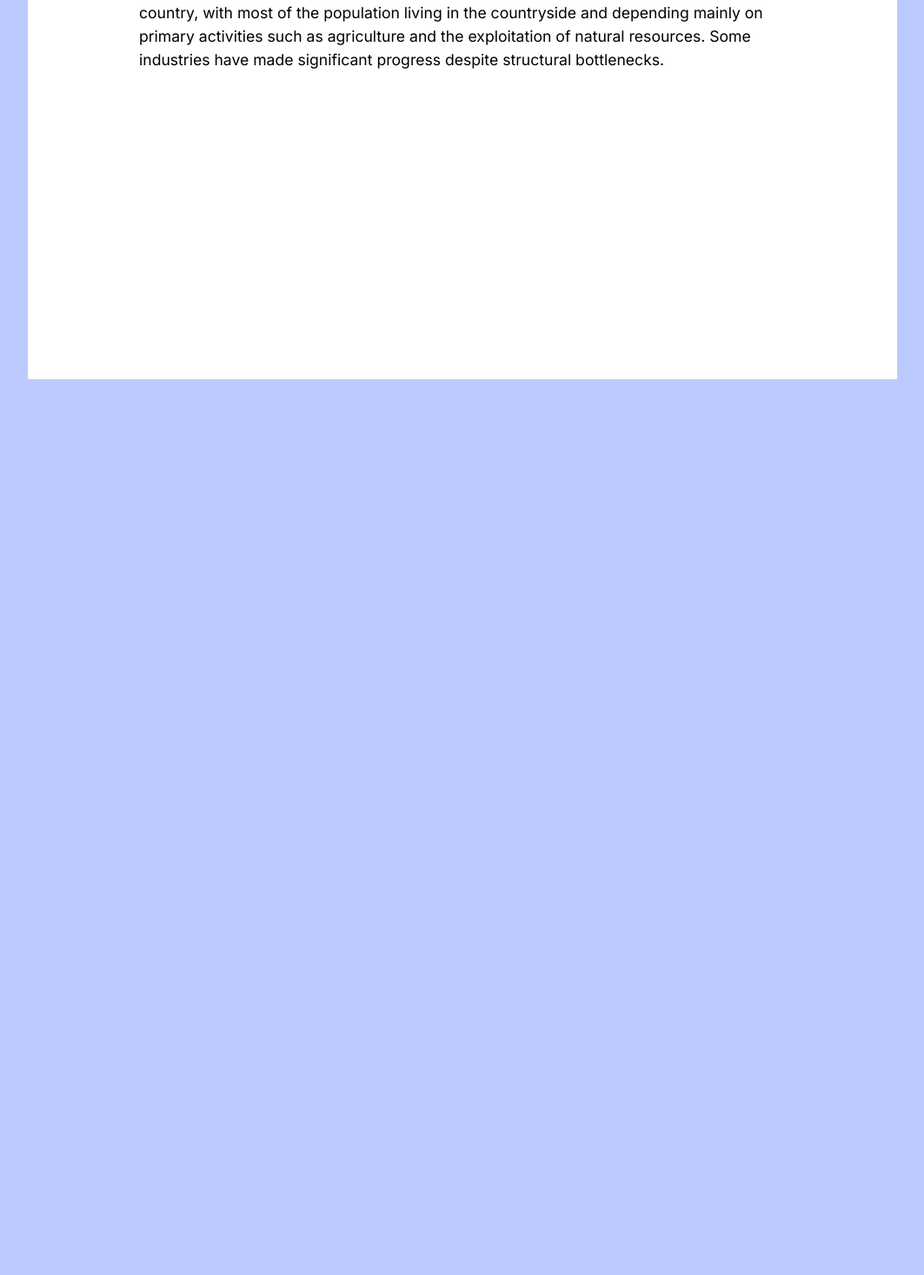
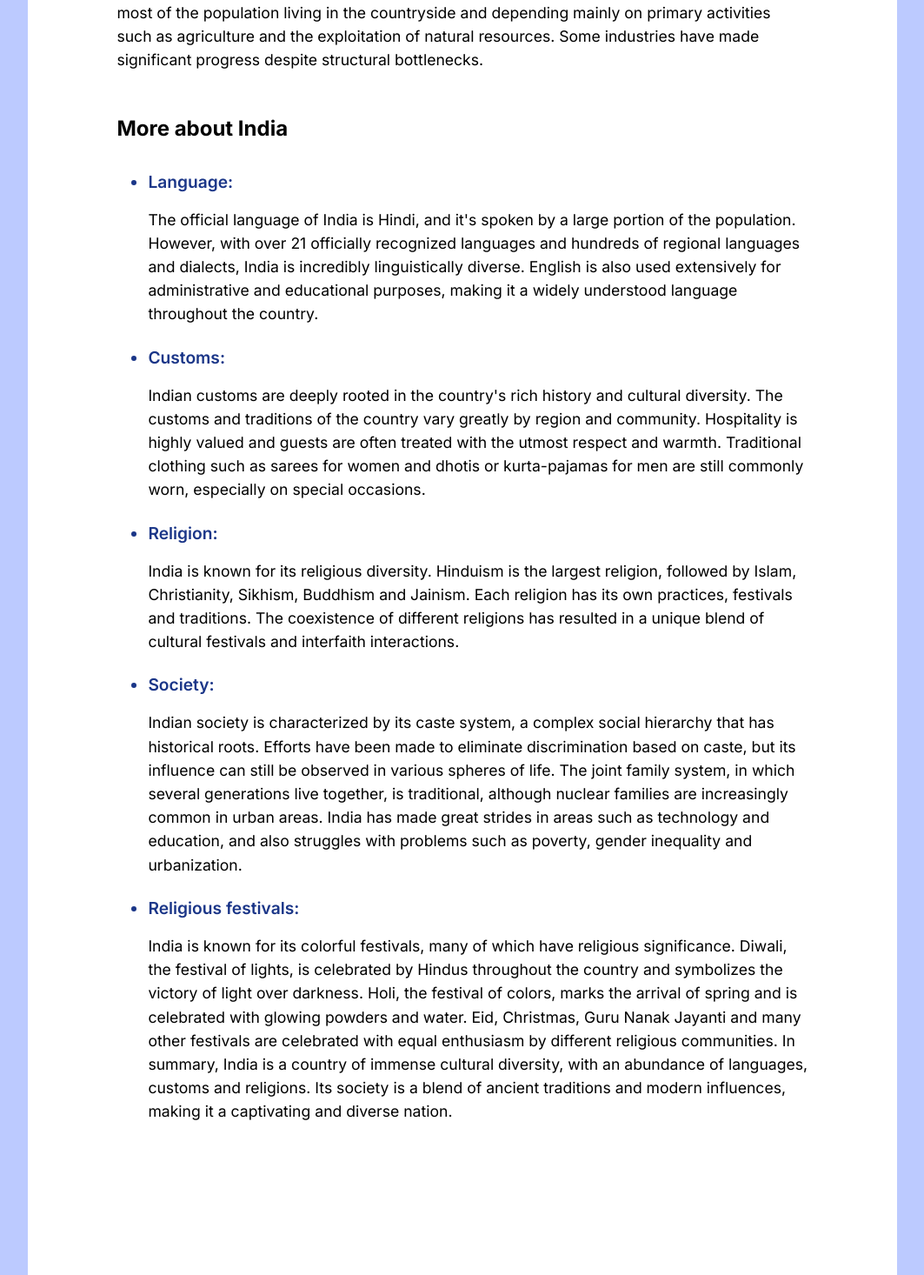
Before and after one commit to ma-vick/india-ceifair, a React (Vite) app: page /india in a window 1280 px wide. Shown: the part 364-1830 px from the top of the page at 87% size, without its empty margins (108-1171 px from the left). Before the commit the page ends 800 px from the top, so only its background shows below. Built offline with nearby package versions, Linux system fonts and the light colour scheme; a web font is replaced by a local one.

Commit message:
finish India page

```diff
--- a/src/components/MainContainer/MainContainer.css
+++ b/src/components/MainContainer/MainContainer.css
@@ -3,17 +3,17 @@
   min-height: 100vh;
   background-color: white;
   max-width: 1000px;
-    padding: 120px 10% 5%;
+  padding: 120px 8% 12%;
 }
 
 h1 {
   margin: 20px 0 30px;
   font-size: 1.8rem;
-    color: #1B3688;
+  color: #1b3688;
 }
 
 h2 {
-    margin: 18px 0;
+  margin: 50px 0 0;
 }
 
 p {
@@ -23,12 +23,15 @@ p {
 }
 
 ul {
-    padding: 0 45px;
+  padding: 0 0 0 36px;
   margin: 35px 0;
 }
 
 li {
   margin: 18px 0;
+  color: #1b3688;
+  font-weight: 600;
+  font-size: 1.2rem;
 }
 
 a {
@@ -39,11 +42,29 @@ a {
 }
 
 a:hover {
-    color: #1B3688;
+  color: #1b3688;
 }
 
-@media (max-width: 1200px){
+@media (max-width: 1200px) {
   p {
     font-size: 1rem;
   }
 }
+
+@media (max-width: 780px) {
+    h1 {
+        font-size: 1.4rem;
+    }
+
+    h2 {
+        font-size: 1.2rem;
+    }
+
+    li {
+        font-size: 1rem;
+    }
+
+  p {
+    font-size: 0.8rem;
+  }
+}
--- a/src/pages/CeiFair/CeiFair.jsx
+++ b/src/pages/CeiFair/CeiFair.jsx
@@ -5,21 +5,38 @@ function CeiFair() {
   const content = (
     <section>
       <h1>CEI Fair</h1>
-      <h2>What's CEI?</h2>
+      <h2>What&apos;s CEI?</h2>
       <p>
         State Language Center The Government of Espírito Santo has created the
         State Language Center (CEI) with the aim of giving the students of the
         State Education Network the opportunity to deepen their studies in
         another language (English or Spanish) in order to use it in the
         different situations in which their knowledge is required. For more
-        information about the CEI Fair, visit the website of the <a href="https://sedu.es.gov.br/curso-de-idiomas" target="_blank">State
-        Government of Espirito Santo</a>.
+        information about the CEI Fair, visit the website of the{" "}
+        <a
+          href="https://sedu.es.gov.br/curso-de-idiomas"
+          target="_blank"
+          rel="noreferrer"
+        >
+          State Government of Espirito Santo
+        </a>
+        .
       </p>
-      <h2>And what's CEI Fair?</h2>
-      <p>The CEI Fair is a final event where each class prepares a presentation to show what they have learned and what knowledge they have acquired during the year.</p>
+      <h2>And what&apos;s CEI Fair?</h2>
+      <p>
+        The CEI Fair is a final event where each class prepares a presentation
+        to show what they have learned and what knowledge they have acquired
+        during the year.
+      </p>
       <h2>What will we do at our cei fair?</h2>
-      <p>This year's theme of the cei fair is international relations. That is why we have decided to explore a new culture, and there is no better way to do this than through love.
-      So in our presentation we will visit the <Link to="taj-mahal">Taj Mahal</Link>, one of the world's greatest proofs of love, and right after that we will attend an indian/hindu wedding ceremony.</p>
+      <p>
+        This year&apos;s theme of the cei fair is international relations. That
+        is why we have decided to explore a new culture, and there is no better
+        way to do this than through love. So in our presentation we will visit
+        the <Link to="taj-mahal">Taj Mahal</Link>, one of the world&apos;s
+        greatest proofs of love, and right after that we will attend an
+        indian/hindu wedding ceremony.
+      </p>
     </section>
   );
 
--- a/src/pages/India/India.jsx
+++ b/src/pages/India/India.jsx
@@ -1,11 +1,79 @@
 import MainContainer from "../../components/MainContainer/MainContainer";
 
-export default function India(){
+export default function India() {
   const content = (
     <section>
       <h1>India</h1>
-            <p>India is an Asian country located in the south of the continent, in a region known as the Indian subcontinent. Its capital is the city of New Delhi. India is not only one of the largest countries in the world in terms of area, but also the second most populous, with more than 1.3 billion inhabitants.</p>
-            <p>Considered a developing country and one of the BRICs, India is essentially a rural country, with most of the population living in the countryside and depending mainly on primary activities such as agriculture and the exploitation of natural resources. Some industries have made significant progress despite structural bottlenecks.</p>
+      <p>
+        India is an Asian country located in the south of the continent, in a
+        region known as the Indian subcontinent. Its capital is the city of New
+        Delhi. India is not only one of the largest countries in the world in
+        terms of area, but also the second most populous, with more than 1.3
+        billion inhabitants.
+      </p>
+      <p>
+        Considered a developing country and one of the BRICs, India is
+        essentially a rural country, with most of the population living in the
+        countryside and depending mainly on primary activities such as
+        agriculture and the exploitation of natural resources. Some industries
+        have made significant progress despite structural bottlenecks.
+      </p>
+      <h2>More about India</h2>
+      <ul>
+        <li>Language:</li>
+        <p>
+          The official language of India is Hindi, and it&apos;s spoken by a
+          large portion of the population. However, with over 21 officially
+          recognized languages and hundreds of regional languages and dialects,
+          India is incredibly linguistically diverse. English is also used
+          extensively for administrative and educational purposes, making it a
+          widely understood language throughout the country.
+        </p>
+        <li>Customs:</li>
+        <p>
+          Indian customs are deeply rooted in the country&apos;s rich history
+          and cultural diversity. The customs and traditions of the country vary
+          greatly by region and community. Hospitality is highly valued and
+          guests are often treated with the utmost respect and warmth.
+          Traditional clothing such as sarees for women and dhotis or
+          kurta-pajamas for men are still commonly worn, especially on special
+          occasions.
+        </p>
+        <li>Religion:</li>
+        <p>
+          India is known for its religious diversity. Hinduism is the largest
+          religion, followed by Islam, Christianity, Sikhism, Buddhism and
+          Jainism. Each religion has its own practices, festivals and
+          traditions. The coexistence of different religions has resulted in a
+          unique blend of cultural festivals and interfaith interactions.
+        </p>
+        <li>Society:</li>
+        <p>
+          Indian society is characterized by its caste system, a complex social
+          hierarchy that has historical roots. Efforts have been made to
+          eliminate discrimination based on caste, but its influence can still
+          be observed in various spheres of life. The joint family system, in
+          which several generations live together, is traditional, although
+          nuclear families are increasingly common in urban areas. India has
+          made great strides in areas such as technology and education, and also
+          struggles with problems such as poverty, gender inequality and
+          urbanization.
+        </p>
+        <li>Religious festivals:</li>
+        <p>
+          India is known for its colorful festivals, many of which have
+          religious significance. Diwali, the festival of lights, is celebrated
+          by Hindus throughout the country and symbolizes the victory of light
+          over darkness. Holi, the festival of colors, marks the arrival of
+          spring and is celebrated with glowing powders and water. Eid,
+          Christmas, Guru Nanak Jayanti and many other festivals are celebrated
+          with equal enthusiasm by different religious communities. In summary,
+          India is a country of immense cultural diversity, with an abundance of
+          languages, customs and religions. Its society is a blend of ancient
+          traditions and modern influences, making it a captivating and diverse
+          nation.
+        </p>
+      </ul>
     </section>
   );
 
```
Lines whose indentation alone changed are shown as unchanged.
